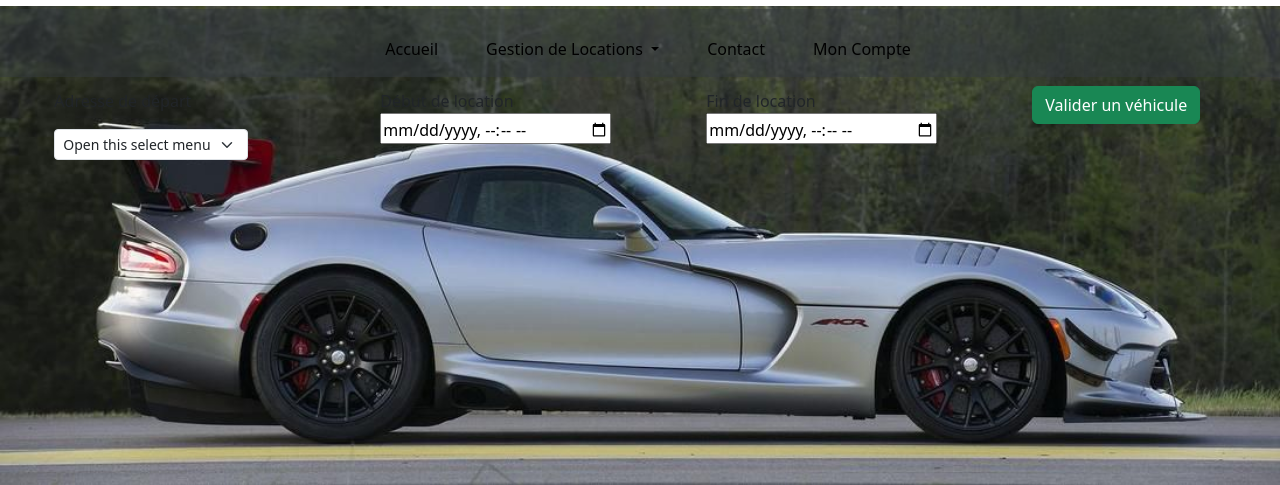
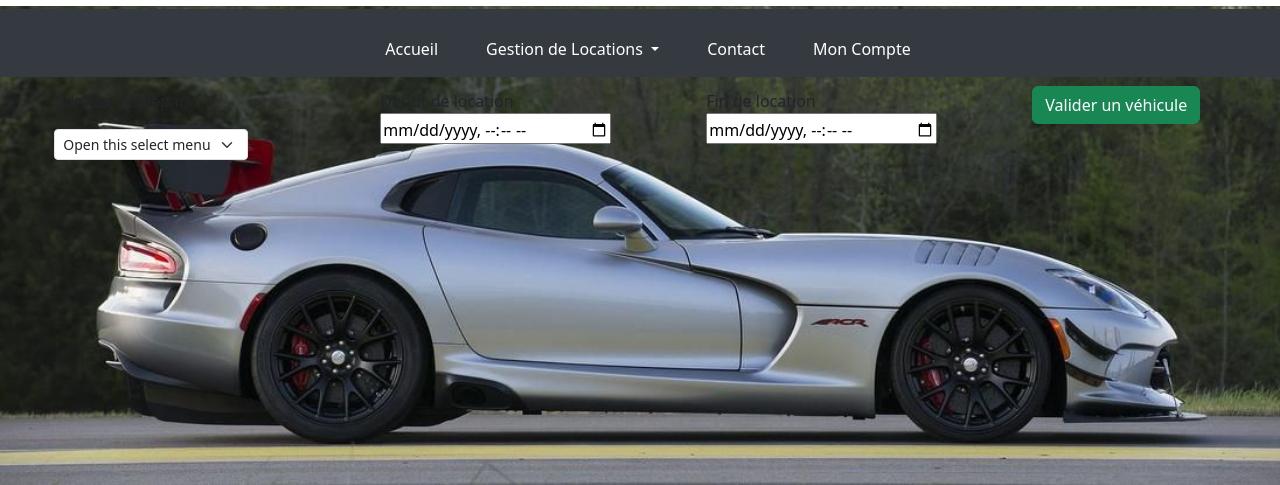
Before and after one commit to DyAnah01/Location, a Symfony app: template templates/accueil/index.html.twig in a window 1280 px wide. Shown: the top 485 px of the page. Run offline with Twig, Linux system fonts and the light colour scheme; the template is opened without the code that fills it: most values are stand-ins (such as "Sample title", 1, 10 or a date in 2020); grey boxes marked "Sample" are stand-in pictures; some libraries are stand-ins or nearby versions.

Commit message:
little modif

```diff
--- a/templates/nav.html.twig
+++ b/templates/nav.html.twig
@@ -1,4 +1,4 @@
-<nav class="navbar navbar-expand-lg bg-body-secondary bg-secondary bg-opacity-50" data-bs-theme="dark">
+<nav class="navbar navbar-expand-lg bg-body-secondary bg-secondary" data-bs-theme="dark">
   <div class="container-fluid">
       <a class="navbar-brand" href="#"></a>
 
@@ -10,11 +10,11 @@
       <ul class="navbar-nav">
 
         <li class="nav-item">
-          <a class="nav-link active text-black mx-3" aria-current="page" href="{{ path('app_accueil')}}">Accueil</a>
+          <a class="nav-link active text-white mx-3" aria-current="page" href="{{ path('app_accueil')}}">Accueil</a>
         </li>
 
         <li class="nav-item dropdown">
-          <a class="nav-link dropdown-toggle text-black mx-3" href="#" role="button" data-bs-toggle="dropdown" aria-expanded="false">
+          <a class="nav-link dropdown-toggle text-white mx-3" href="#" role="button" data-bs-toggle="dropdown" aria-expanded="false">
             Gestion de Locations
           </a>
           <ul class="dropdown-menu bg-secondary mx-3">
@@ -25,10 +25,10 @@
           </ul>
         </li>
         <li class="nav-item">
-          <a class="nav-link text-black mx-3" href="{{ path('app_contact') }}">Contact</a>
+          <a class="nav-link text-white mx-3" href="{{ path('app_contact') }}">Contact</a>
         </li>
         <li class="nav-item">
-          <a class="nav-link text-black mx-3" href="">Mon Compte</a>
+          <a class="nav-link text-white mx-3" href="">Mon Compte</a>
         </li>
       </ul>
       {% if app.user %}
```
